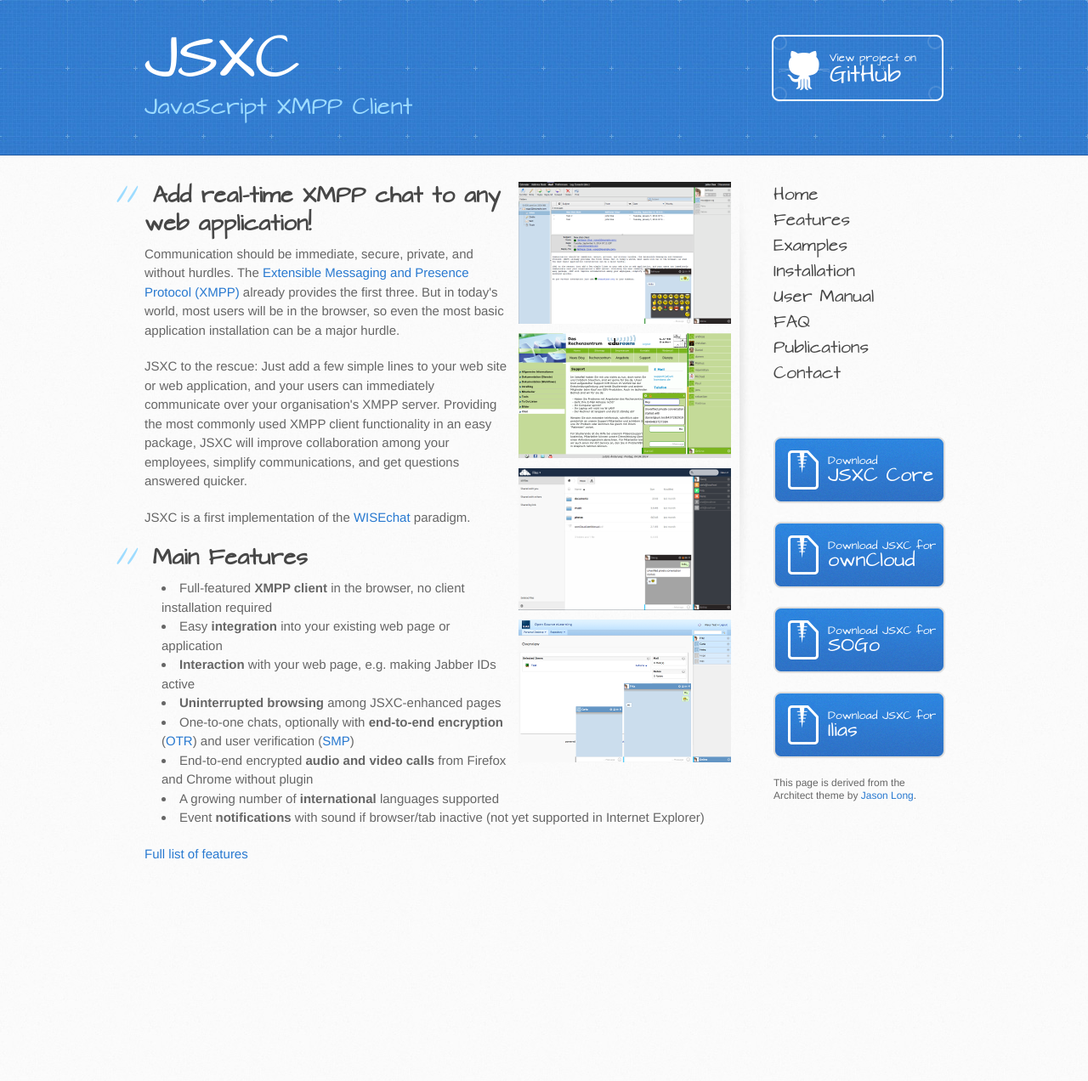
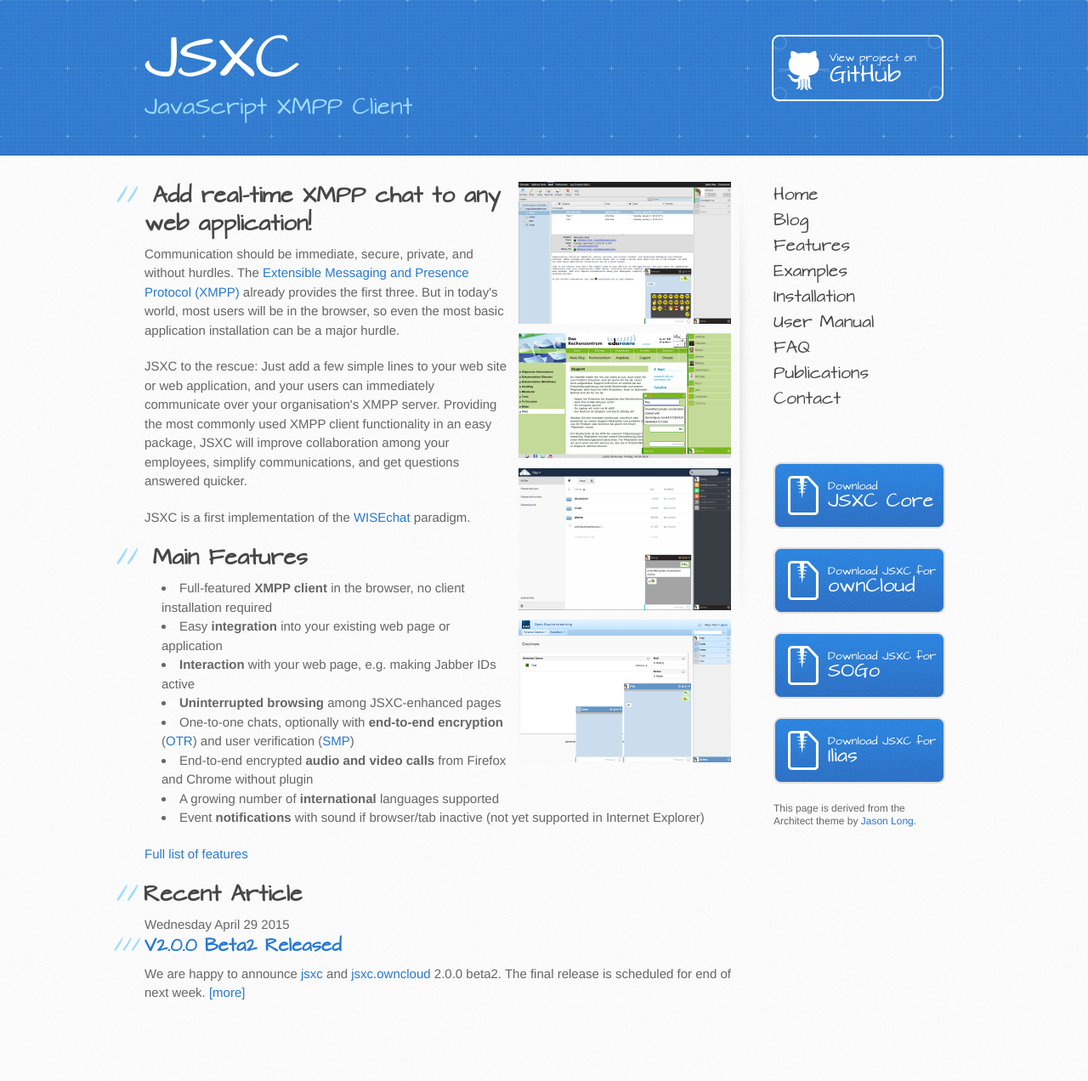
Before and after one commit to jsxc/jsxc.org, a Jekyll site: the page built from index.html, in a window 1280 px wide. Shown: the whole page at 85% size. Built offline with Jekyll 4.4.1, drawn with Linux system fonts in a browser that asks for light colours; comment, search, counter and statistics services are not loaded; before the commit the page ends 1039 px from its top, so only the background shows below that.

Commit message:
enable blog

```diff
--- a/_layouts/default.html
+++ b/_layouts/default.html
@@ -48,7 +48,7 @@
          <nav id="mainnav">
             <ul>
                <li><a href="/">Home</a></li>
-               <!--<li><a href="/blog/">Blog</a></li>-->
+               <li><a href="/blog/">Blog</a></li>
                <li><a href="/features.html">Features</a></li>
                <li><a href="/examples.html">Examples</a></li>
                <li><a href="/installation.html">Installation</a></li>
--- a/_layouts/post.html
+++ b/_layouts/post.html
@@ -25,3 +25,9 @@
       {{ content }}
    </div>
 </div>
+
+<script>
+$('.post img').click(function() {
+   $(this).colorbox({href: $(this).attr('src')});
+});
+</script>
--- /dev/null
+++ b/_posts/2015-04-29-v2.0.0-beta2-released.md
@@ -0,0 +1,35 @@
+---
+author: klaus_herberth
+---
+
+We are happy to announce [jsxc](https://github.com/jsxc/jsxc/releases/tag/v2.0.0-beta2) and [jsxc.owncloud](https://github.com/jsxc/jsxc.owncloud/releases/tag/v2.0.0-beta2) 2.0.0 beta2. The final release is scheduled for end of next week.
+
+Thanks a lot to everyone who contributed with pull requests, testing, bug reporting, translating and his opinion.
+
+Here is the preliminary ChangeLog:
+
+- add multi-user chat (XEP-0045)
+- add window resize handle
+- add username autocomplete
+- add offline state
+- add Italian, French, Polish, Portuguese/Brazil
+- use user avatar as notification icon
+- show notifications if tabs has no focus
+- split files into namespaces
+- sass improvements
+- replace own translation engine with i18next
+- fix login from login box
+- fix selection of chat messages
+- fix video calls
+- fix emoticons
+- fix duplicated roster items
+- fix notification request
+- fix logout
+
+Please help us with testing this build (report bugs to [github](https://github.com/jsxc/jsxc/issues)) and translating the missing segments on [webtranslateit](https://webtranslateit.com/en/projects/10365-JSXC/project_locales).
+
+![Screenshot 1]({{site.url}}/assets/v2.0.0-screenshot-1.PNG)
+
+![Screenshot 2]({{site.url}}/assets/v2.0.0-screenshot-2.PNG)
+
+![Screenshot 3]({{site.url}}/assets/v2.0.0-screenshot-3.PNG)
--- a/index.html
+++ b/index.html
@@ -39,4 +39,12 @@
 	</li>
 	<li>Event <b>notifications</b> with sound if browser/tab inactive <small>(not yet supported in Internet Explorer)</small></li>
 </ul>
-<a href="features.html">Full list of features</a>
+<p><a href="features.html">Full list of features</a></p>
+
+<h2>Recent Article</h2>
+<div class="post">
+   {% assign post = site.posts.first %}
+   <p class="meta">{{ post.date | date: '%A %B %d %Y' }}</p>
+   <h3><a href="{{ post.url }}">{{ post.title }}</a></h3>
+   <p>{{post.excerpt | remove: '<p>' | remove: '</p>'}} <a href="{{post.url}}">[more]</a></p>
+</div>
--- a/stylesheets/stylesheet.css
+++ b/stylesheets/stylesheet.css
@@ -563,7 +563,6 @@
    margin-top: 0px;
 }
 .post .content > p:first-child {
-   font-weight: bold;
 }
 
 .pagination {
```
Also changed, not shown: _posts/2015-05-02-test-post.md (deleted, +0 -8 lines).
